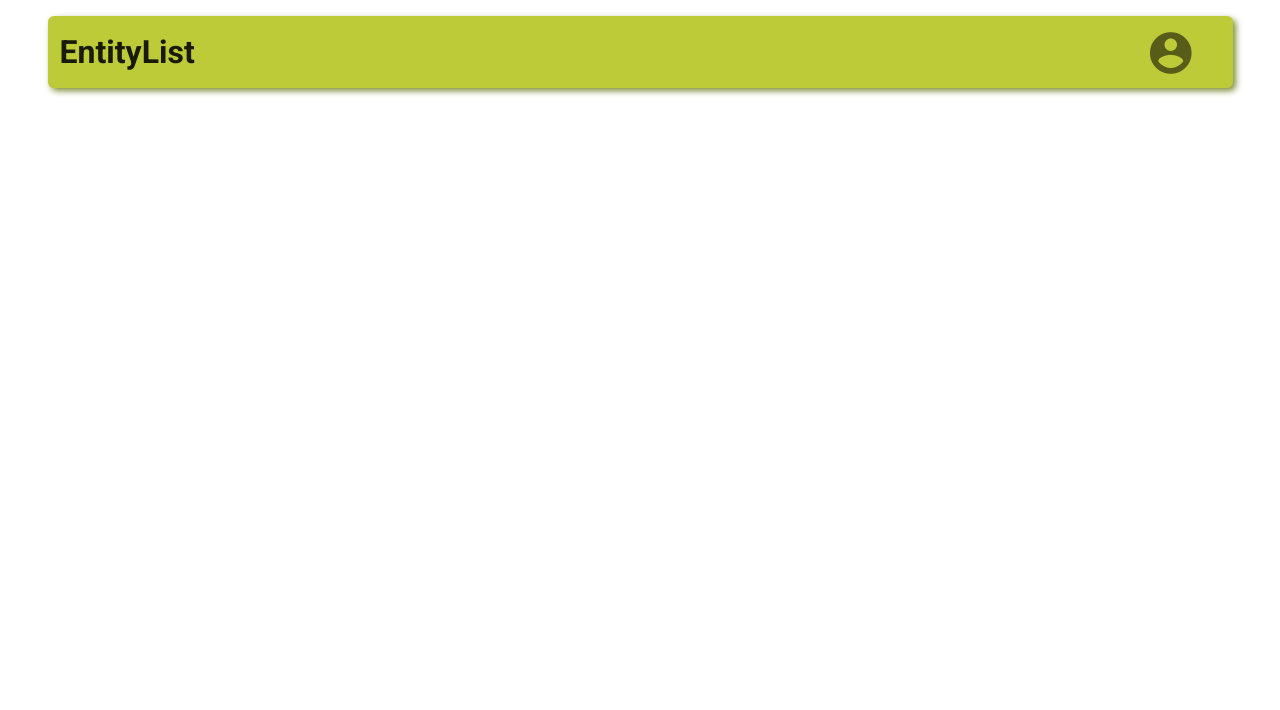
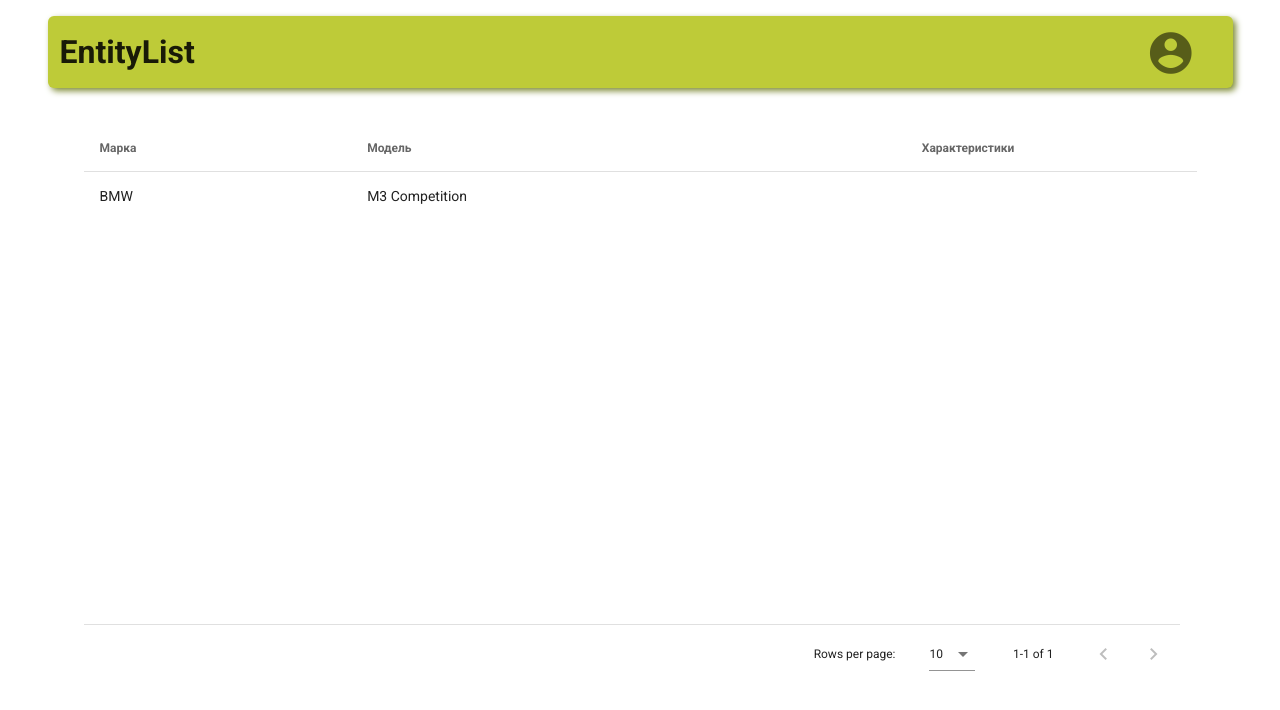
Before and after one commit to aposum23/entity-list, a Vue app: page / in a window 1280 px wide. Shown: the top 710 px of the page. Built offline with nearby package versions, Linux system fonts and the light colour scheme.

Commit message:
content. Добавление таблицы, предварительная конфигурация таблицы

```diff
--- a/package.json
+++ b/package.json
@@ -8,11 +8,13 @@
   },
   "dependencies": {
     "vue": "^2.6.14",
+    "vue-router": "^3.5.1",
     "vuetify": "^2.6.0"
   },
   "devDependencies": {
     "@mdi/font": "^7.4.47",
     "@mdi/js": "^7.4.47",
+    "@vue/cli-plugin-router": "~5.0.0",
     "@vue/cli-plugin-typescript": "~5.0.0",
     "@vue/cli-service": "~5.0.0",
     "material-design-icons-iconfont": "^6.7.0",
--- a/src/App.vue
+++ b/src/App.vue
@@ -1,26 +1,14 @@
 <template>
   <v-app>
     <HeaderWidgets/>
-    <v-main>
-      <HelloWorld/>
+    <v-main transition="scroll-y-transition">
+      <router-view/>
     </v-main>
   </v-app>
 </template>
 
-<script lang="ts">
-import Vue from 'vue';
-import HelloWorld from '@/pages/HelloWorld.vue';
+<style lang="scss">
+</style>
+<script setup lang="ts">
 import HeaderWidgets from "@/widgets/HeaderWidgets.vue";
-
-export default Vue.extend({
-  name: 'App',
-
-  components: {
-    HeaderWidgets,
-    HelloWorld,
-  },
-
-  data: () => ({
-  }),
-});
 </script>
--- /dev/null
+++ b/src/app/router/index.ts
@@ -0,0 +1,20 @@
+import Vue from 'vue'
+import VueRouter, { RouteConfig } from 'vue-router'
+import EntityView from "@/pages/EntityView.vue";
+Vue.use(VueRouter)
+
+const routes: Array<RouteConfig> = [
+  {
+    path: '/',
+    name: 'entity',
+    component: EntityView
+  },
+]
+
+const router = new VueRouter({
+  mode: 'history',
+  base: process.env.BASE_URL,
+  routes
+})
+
+export default router
--- /dev/null
+++ b/src/entities/Table.vue
@@ -0,0 +1,44 @@
+<script lang="ts">
+import {defineComponent, PropType} from 'vue'
+import {TABLE_STRUCTURE_ELEMENT} from "@/shared/structures/tableTypes";
+
+export default defineComponent({
+  name: "Table",
+  props: {
+    tableStructure: {
+      required: true,
+      type: Array as PropType<TABLE_STRUCTURE_ELEMENT[]>
+    }
+  },
+  data() {
+    return {
+      tableData: [
+        {
+          name: 'BMW',
+          model: 'M3 Competition',
+          maxSpeed: '250',
+          power: '510',
+          weight: '1805'
+        }
+      ]
+    }
+  },
+})
+</script>
+
+<template>
+  <v-container>
+    <v-data-table
+        :headers="tableStructure"
+        :items="tableData"
+        item-key="name"
+        fixed-header
+        height="500"
+        styles="parent-style"
+    >
+    </v-data-table>
+  </v-container>
+</template>
+
+<style scoped>
+</style>
--- a/src/main.ts
+++ b/src/main.ts
@@ -3,10 +3,12 @@ import App from './App.vue'
 import vuetify from './plugins/vuetify'
 
 import 'material-design-icons-iconfont/dist/material-design-icons.css'
+import router from './app/router'
 
 Vue.config.productionTip = false
 
 new Vue({
   vuetify,
+  router,
   render: h => h(App)
 }).$mount('#app')
--- /dev/null
+++ b/src/pages/EntityView.vue
@@ -0,0 +1,56 @@
+<script lang="ts">
+import {defineComponent} from 'vue'
+import TableFabric from "@/widgets/table/TableFabric.vue";
+import {TABLE_STRUCTURE_ELEMENT} from "@/shared/structures/tableTypes";
+
+export default defineComponent({
+  name: "EntityView",
+  components: {TableFabric},
+  data(){
+    return {
+      tableStructure: [
+        {
+          value: 'name',
+          text: 'Марка',
+        },
+        {
+          value: 'model',
+          text: 'Модель',
+        },
+        {
+          text: 'Характеристики',
+          align: 'center',
+          children: [
+            {
+              value: 'maxSpeed',
+              text: 'Максимальная скорость, км/ч'
+            },
+            {
+              value: 'power',
+              text: 'Мощность, л.с'
+            },
+            {
+              value: 'weight',
+              text: 'Снаряженная масса, кг'
+            }
+          ]
+        }
+      ] as TABLE_STRUCTURE_ELEMENT[],
+    }
+  }
+})
+</script>
+
+<template>
+  <v-container>
+    <v-row>
+      <v-col cols="12">
+        <TableFabric :table-structure="tableStructure"/>
+      </v-col>
+    </v-row>
+  </v-container>
+</template>
+
+<style scoped>
+
+</style>
--- a/src/pages/HelloWorld.vue
+++ /dev/null
@@ -1,15 +0,0 @@
-<template>
-  <v-container>
-  </v-container>
-</template>
-
-<script lang="ts">
-  import Vue from 'vue'
-
-  export default Vue.extend({
-    name: 'HelloWorld',
-
-    data: () => ({
-    }),
-  })
-</script>
--- /dev/null
+++ b/src/shared/structures/tableTypes.ts
@@ -0,0 +1,22 @@
+export type TABLE_STRUCTURE_ELEMENT = {
+    value: string,
+    text: string,
+    align?: 'start' | 'center' | 'end',
+    children?: {value: string, title: string}[]
+};
+
+export type FILTER_STRUCTURE_ELEMENT = {
+    id: string,
+    name: string,
+    label: string,
+    defaultValue?: string | number | boolean
+};
+
+export type FORM_STRUCTURE_ELEMENT = {
+    id: string,
+    name: string,
+    label: string,
+    type: 'input' | 'inputNumber' | 'boolean'
+};
+
+export type CRUD_TYPE = 'create' | 'delete' | 'update';
--- /dev/null
+++ b/src/widgets/table/TableFabric.vue
@@ -0,0 +1,47 @@
+<script lang="ts">
+import {defineComponent, PropType} from 'vue'
+import {
+  CRUD_TYPE,
+  FILTER_STRUCTURE_ELEMENT,
+  FORM_STRUCTURE_ELEMENT,
+  TABLE_STRUCTURE_ELEMENT
+} from "@/shared/structures/tableTypes";
+import Table from "@/entities/Table.vue";
+
+export default defineComponent({
+  name: "TableFabric",
+  components: {Table},
+  props: {
+    tableStructure: {
+      required: true,
+      type: Array as PropType<TABLE_STRUCTURE_ELEMENT[]>
+    },
+    filtersStructure: {
+      required: false,
+      type: Array as PropType<FILTER_STRUCTURE_ELEMENT[]>
+    },
+    formStructure: {
+      required: false,
+      type: Array as PropType<FORM_STRUCTURE_ELEMENT[]>
+    },
+    crudTypes: {
+      required: false,
+      type: Array as PropType<CRUD_TYPE[]>
+    }
+  }
+})
+</script>
+
+<template>
+  <v-container>
+    <v-row>
+      <v-col cols="12">
+        <Table :table-structure="tableStructure"/>
+      </v-col>
+    </v-row>
+  </v-container>
+</template>
+
+<style scoped>
+
+</style>
```
Also changed, not shown: 1 other file (tests, documents, lock files or other folders).
